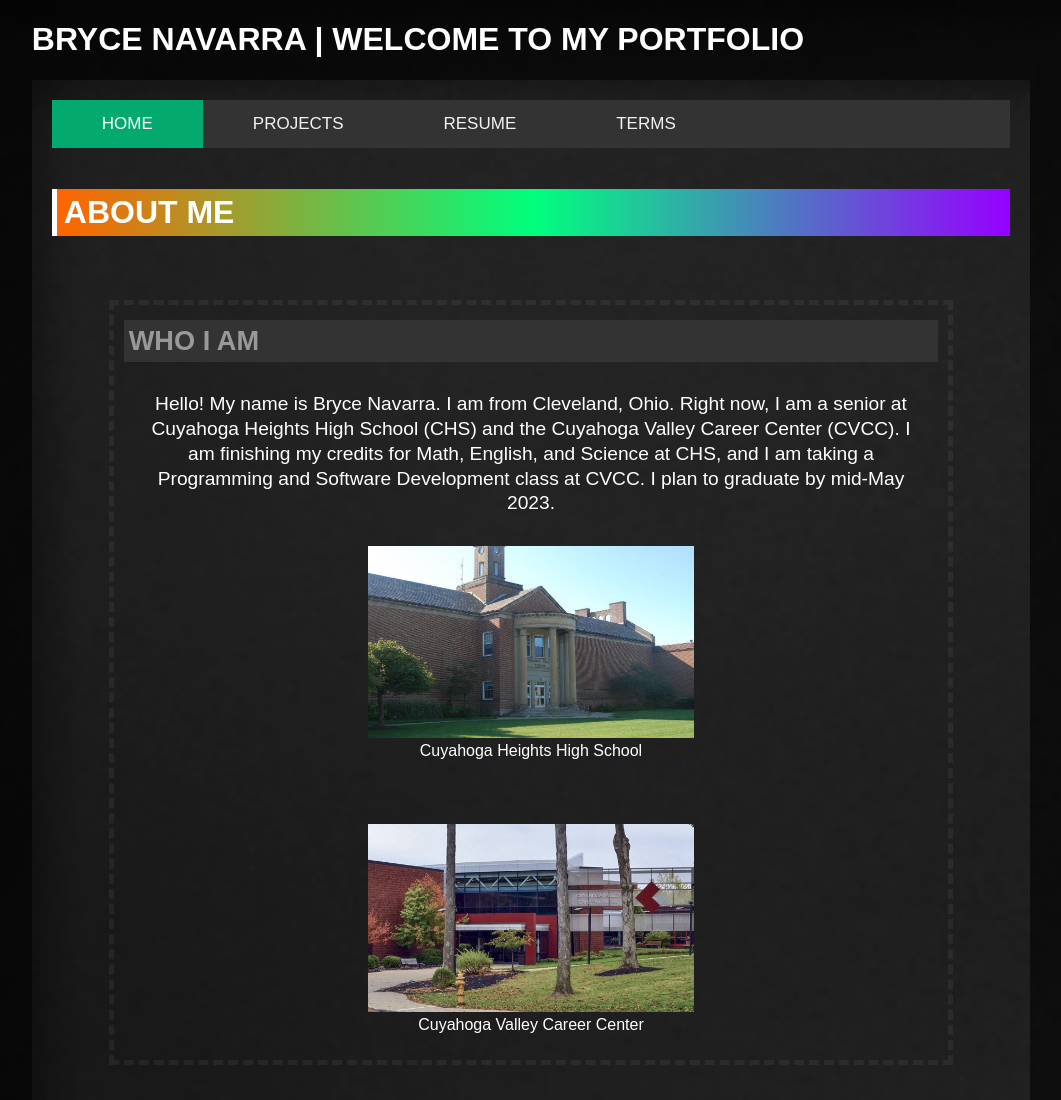
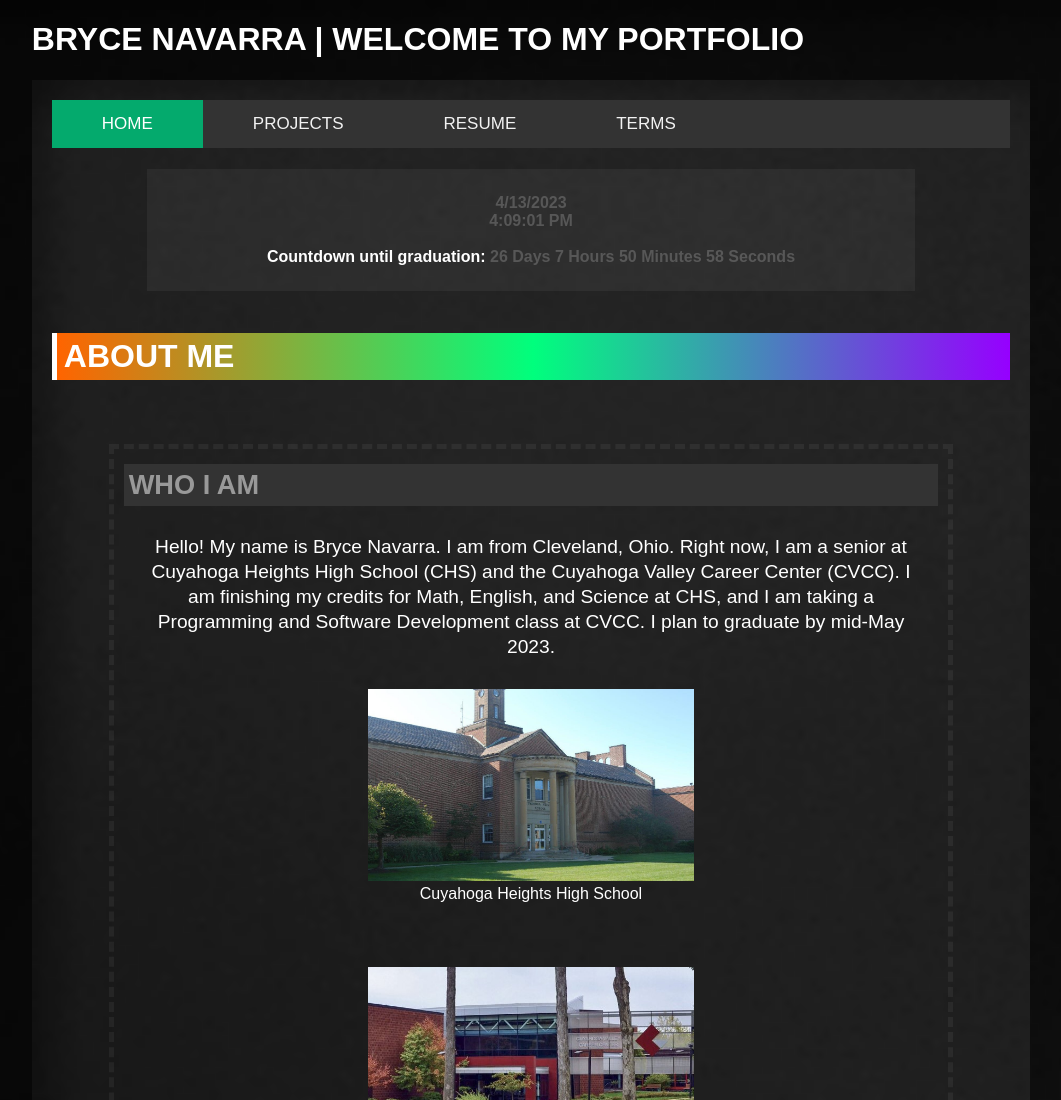
Before and after one commit to bnavarra/bnavarra.github.io, a plain HTML site: page index.html in a window 1280 px wide. Shown: the top 1100 px of the page, without its empty margins (109-1170 px from the left). Drawn offline with Linux system fonts and the light colour scheme.

Commit message:
Add files via upload

```diff
--- /dev/null
+++ b/clock.js
@@ -0,0 +1,32 @@
+"use strict";
+/*
+   Countdown Clock
+   Author: Bryce Navarra
+   Date: 2023-04-13
+
+*/
+
+runClock();
+setInterval("runClock()", 1000);
+
+function runClock(){
+   var currentDay =  new Date();
+   var dateStr = currentDay.toLocaleDateString();
+   var timeStr = currentDay.toLocaleTimeString();
+
+   // current date amd time
+   document.getElementById("dateNow").innerHTML = dateStr + "<br />" + timeStr;
+
+   // countdown
+   var newYear = new Date("May 10, 2023");
+
+   var daysLeft = (newYear - currentDay)/(1000*60*60*24);
+   var hrsLeft = (daysLeft - Math.floor(daysLeft)) * 24;
+   var minsLeft = (hrsLeft - Math.floor(hrsLeft)) * 60;
+   var secsLeft = (minsLeft - Math.floor(minsLeft)) * 60;
+
+   document.getElementById("days").textContent = Math.floor(daysLeft);
+   document.getElementById("hrs").textContent = Math.floor(hrsLeft);
+   document.getElementById("mins").textContent = Math.floor(minsLeft);
+   document.getElementById("secs").textContent = Math.floor(secsLeft);
+}
--- a/index.html
+++ b/index.html
@@ -4,6 +4,7 @@
 <head>
     <title>Bryce Navarra's Portfolio</title>
     <link href="all.css" rel="stylesheet" >
+    <script src="clock.js" defer></script>
     <meta name="viewport" content="width=device-width, initial-scale=1">
 </head>
 
@@ -18,6 +19,17 @@
             <a href="resume.html">RESUME</a>
             <a href="terms.html">TERMS</a>
         </div>
+
+        <h4>
+            <span id="dateNow">11/3/2017 2:45:12 p.m.</span><br /><br />
+            Countdown until graduation:
+            <span id="countdown">
+                <span id="days">58</span> Days
+                <span id="hrs">10</span> Hours
+                <span id="mins">14</span> Minutes
+                <span id="secs">48</span> Seconds
+            </span>
+        </h4>
 
         <h1 class="banner" id="aboutme">ABOUT ME</h1>
 
```
